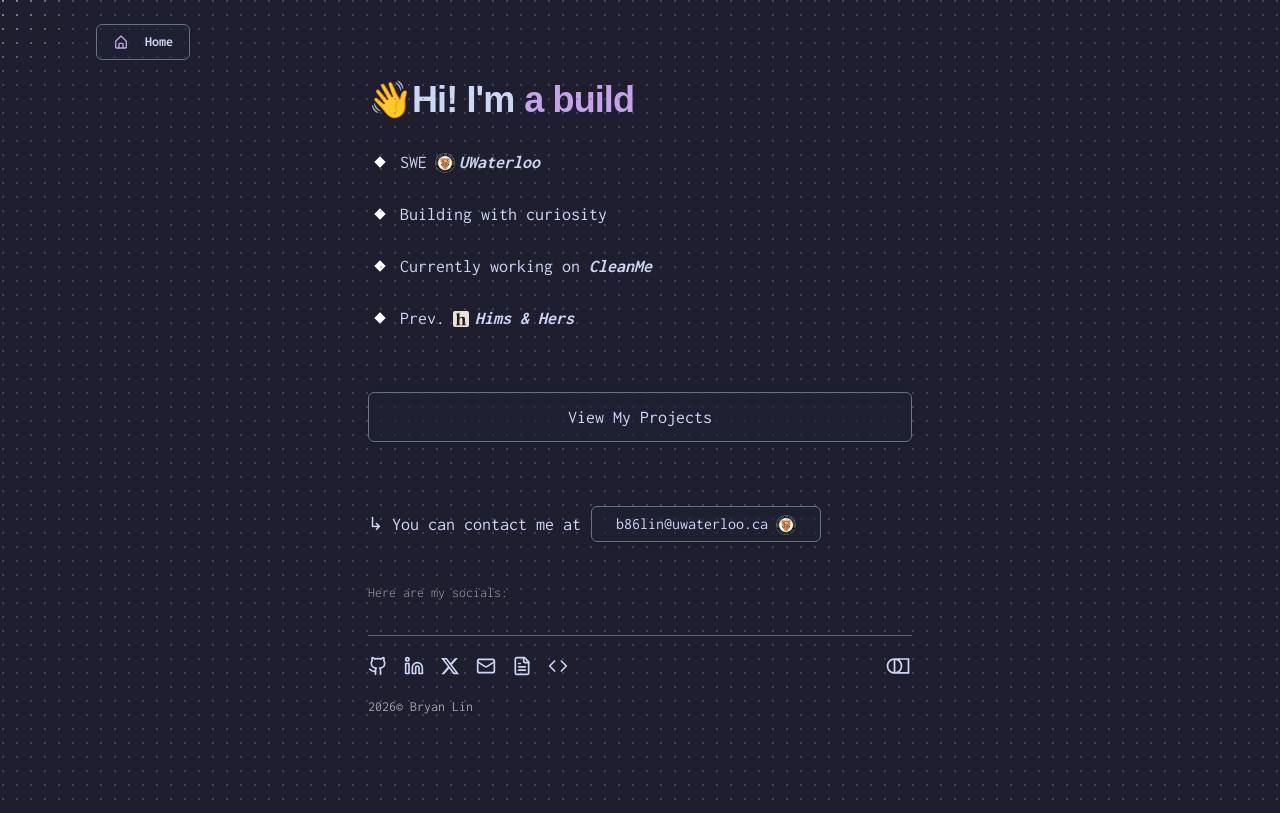
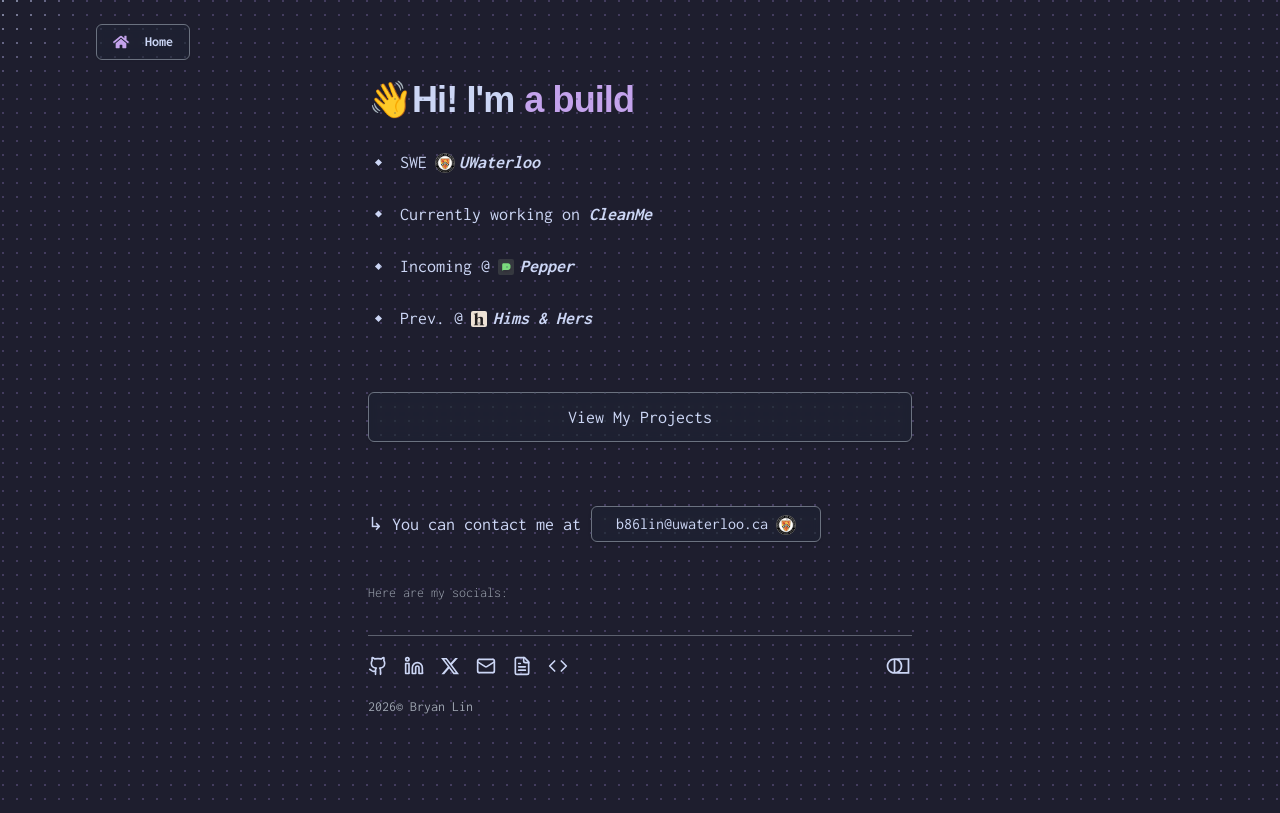
Before and after one commit to Blynkosaur/personal-portfolio-v2, a Next.js app: page / in a window 1280 px wide. Built offline with nearby package versions, Linux system fonts and the light colour scheme; a web font is replaced by a local one.

Commit message:
Added Incoming and better bullet points

```diff
--- a/src/app/page.js
+++ b/src/app/page.js
@@ -5,9 +5,7 @@ import Link from "next/link";
 import styles from "./Page.module.css";
 import DotGrid from "@/components/DotGrid";
 import TextType from "@/components/TextType";
-import { BiHomeAlt } from "react-icons/bi";
 import { FaHome } from "react-icons/fa";
-import TargetCursor from "@/components/TargetCursor";
 import FooterBar from "@/components/FooterBar";
 import { useState } from "react";
 import React from "react";
@@ -26,6 +24,7 @@ export function WaterlooImage() {
 export default function Home() {
   const [hover, setHover] = useState(false);
   const [livewellHover, setLivewellHover] = useState(false);
+  const [pepperHover, setPepperHover] = useState(false);
   const [programmingHover, setProgrammingHover] = useState(false);
   const [curiosityHover, setCuriosityHover] = useState(false);
   const [homeHover, setHomeHover] = useState(false);
@@ -62,7 +61,7 @@ export default function Home() {
         onMouseLeave={() => setHomeHover(false)}
       >
         <Link href="/" style={{ color: "#CCD6F5" }}>
-          <BiHomeAlt className="mr-2" style={{ color: "#c4a3ec" }} />
+          <FaHome className="mr-2" style={{ color: "#c4a3ec" }} />
           {homeHover ? (
             <Highlighter
               action="underline"
@@ -187,7 +186,7 @@ export default function Home() {
                 setHover(false);
               }}
             >
-              <div className="absolute left-2 top-[0.5rem] md:top-[0.875rem] w-[8px] h-[8px] bg-white rotate-45 transform transition-all duration-300 group-hover:rotate-90 group-hover:scale-110"></div>
+              <div className="absolute left-2 top-[0.6rem] md:top-[1rem] w-[5px] h-[5px] bg-[#CCD6F5] rotate-45 transform transition-all duration-300 group-hover:rotate-90 group-hover:scale-110"></div>
               SWE{""}
               <a
                 href="https://uwaterloo.ca"
@@ -249,34 +248,6 @@ export default function Home() {
               </a>
             </li>
             <li
-              onMouseEnter={() => {
-                setCuriosityHover(true);
-              }}
-              onMouseLeave={() => {
-                setCuriosityHover(false);
-              }}
-              className="group  items-start gap-4 pl-8 relative hover:translate-x-3 hover:font-bold transition-transform duration-200"
-            >
-              <div className="absolute left-2 top-[0.5rem] md:top-1/2 w-[8px] h-[8px] bg-white rotate-45 transform md:-translate-y-1/2 transition-all duration-300 group-hover:rotate-90 group-hover:scale-110"></div>
-              Building with{" "}
-              <span
-                className="font-medium hover:text-[#c4a3ec] transition-colors duration-200 "
-                style={{
-                  textDecoration: curiosityHover ? "underline" : "none",
-                  fontWeight: curiosityHover ? "bold" : "normal",
-                }}
-              >
-                {!curiosityHover && "curiosity"}
-                {curiosityHover && (
-                  <Highlighter action="underline" color="#CCD6F5">
-                    <span style={{ fontWeight: "bold", color: "#c4a3ec" }}>
-                      curiosity
-                    </span>
-                  </Highlighter>
-                )}
-              </span>
-            </li>
-            <li
               className="group  items-start gap-4 pl-8 relative hover:translate-x-3 hover:font-bold transition-transform duration-200"
               onMouseEnter={() => {
                 setProgrammingHover(true);
@@ -285,7 +256,7 @@ export default function Home() {
                 setProgrammingHover(false);
               }}
             >
-              <div className="absolute left-2 top-[0.5rem] md:top-1/2 w-[8px] h-[8px] bg-white rotate-45 transform md:-translate-y-1/2 transition-all duration-300 group-hover:rotate-90 group-hover:scale-110"></div>
+              <div className="absolute left-2 top-[0.6rem] md:top-1/2 w-[5px] h-[5px] bg-[#CCD6F5] rotate-45 transform md:-translate-y-1/2 transition-all duration-300 group-hover:rotate-90 group-hover:scale-110"></div>
               Currently working on{" "}
               <Link href={"/projects"}>
                 <span
@@ -315,14 +286,81 @@ export default function Home() {
             <li
               className="group  flex flex-row items-start gap-2 pl-8 relative hover:translate-x-3 transition-transform hover:font-bold duration-200"
               onMouseEnter={() => {
+                setPepperHover(true);
+              }}
+              onMouseLeave={() => {
+                setPepperHover(false);
+              }}
+            >
+              <div className="absolute left-2 top-[0.6rem] md:top-[1rem] w-[5px] h-[5px] bg-[#CCD6F5] rotate-45 transform transition-all duration-300 group-hover:rotate-90 group-hover:scale-110"></div>
+              Incoming @{"  "}
+              <a
+                href="https://usepepper.com"
+                target="_blank"
+                rel="noopener noreferrer"
+                className=" hover:font-bold  hover:text-[#c4a3ec] transition-colors duration-200 inline-flex items-center"
+                style={{ minHeight: "1.5rem" }}
+              >
+                {!pepperHover && (
+                  <span
+                    className="italic"
+                    style={{
+                      display: "flex",
+                      flexDirection: "row",
+                      gap: "6px",
+                      fontWeight: "bold",
+                      color: "#CCD6F5",
+                      alignItems: "center",
+                    }}
+                  >
+                    <Image
+                      src={`/usepepper_logo.jpg`}
+                      alt="Pepper Logo"
+                      width={16}
+                      height={16}
+                      className="object-contain rounded-[2px] relative top-[1px]"
+                    />
+                    Pepper
+                  </span>
+                )}
+                {pepperHover && (
+                  <Highlighter action="underline" color="#CCD6F5">
+                    <span
+                      className="italic"
+                      style={{
+                        display: "flex",
+                        flexDirection: "row",
+                        gap: "6px",
+                        fontWeight: "bold",
+                        color: "#c4a3ec",
+                        alignItems: "center",
+                      }}
+                    >
+                      <Image
+                        src={`/usepepper_logo.jpg`}
+                        alt="Pepper Logo"
+                        width={16}
+                        height={16}
+                        className="object-contain rounded-[2px] relative top-[1px]"
+                      />
+                      Pepper
+                    </span>
+                  </Highlighter>
+                )}
+              </a>
+            </li>
+
+            <li
+              className="group  flex flex-row items-start gap-2 pl-8 relative hover:translate-x-3 transition-transform hover:font-bold duration-200"
+              onMouseEnter={() => {
                 setLivewellHover(true);
               }}
               onMouseLeave={() => {
                 setLivewellHover(false);
               }}
             >
-              <div className="absolute left-2 top-[0.5rem] md:top-[0.875rem] w-[8px] h-[8px] bg-white rotate-45 transform transition-all duration-300 group-hover:rotate-90 group-hover:scale-110"></div>
-              Prev.{"  "}
+              <div className="absolute left-2 top-[0.6rem] md:top-[1rem] w-[5px] h-[5px] bg-[#CCD6F5] rotate-45 transform transition-all duration-300 group-hover:rotate-90 group-hover:scale-110"></div>
+              Prev. @{"  "}
               <a
                 href="https://joinlivewell.ca"
                 target="_blank"
--- a/src/components/DotGrid.module.css
+++ b/src/components/DotGrid.module.css
@@ -5,7 +5,7 @@
 	width: 100%;
 	height: 100vh;
 	pointer-events: none;
-	z-index: 0;
+	z-index: -2147483647;
 	opacity: 0.2;
 }
 
```
Also changed, not shown: public/usepepper_logo.jpg (added).
